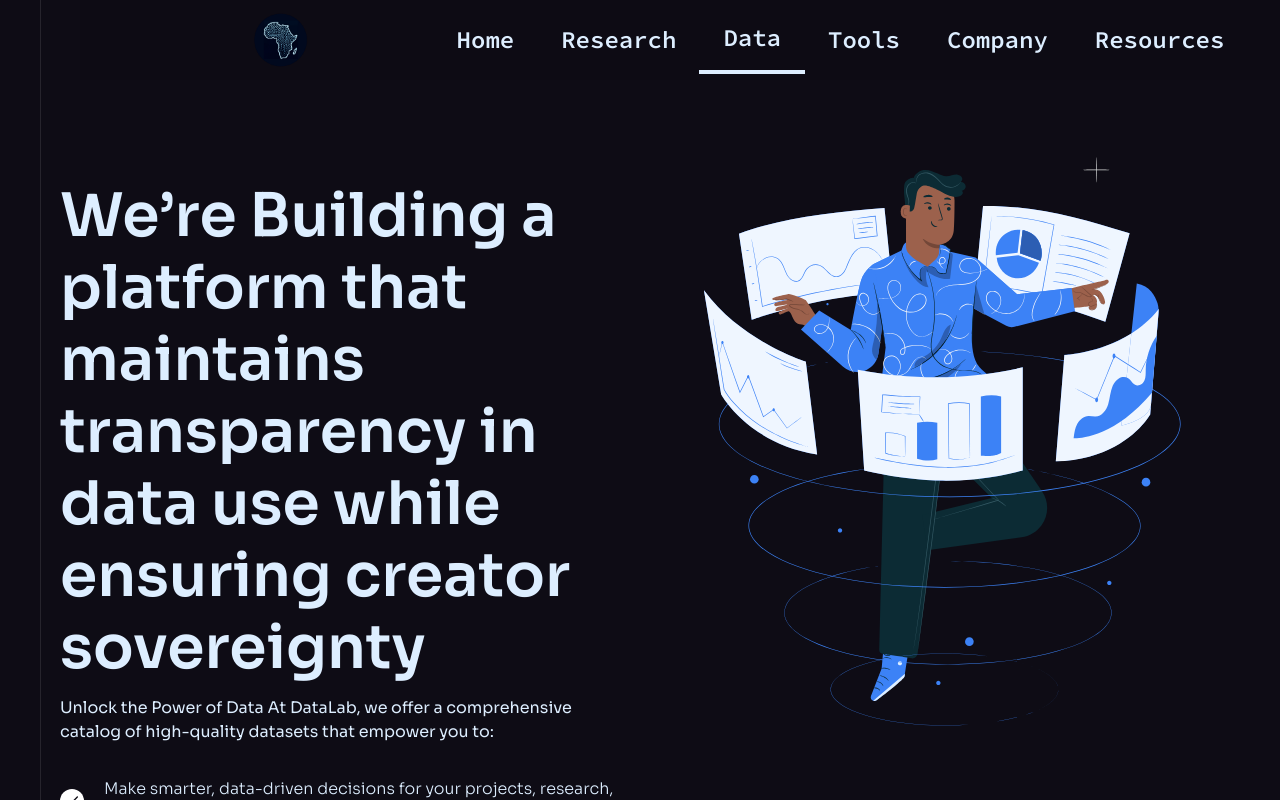
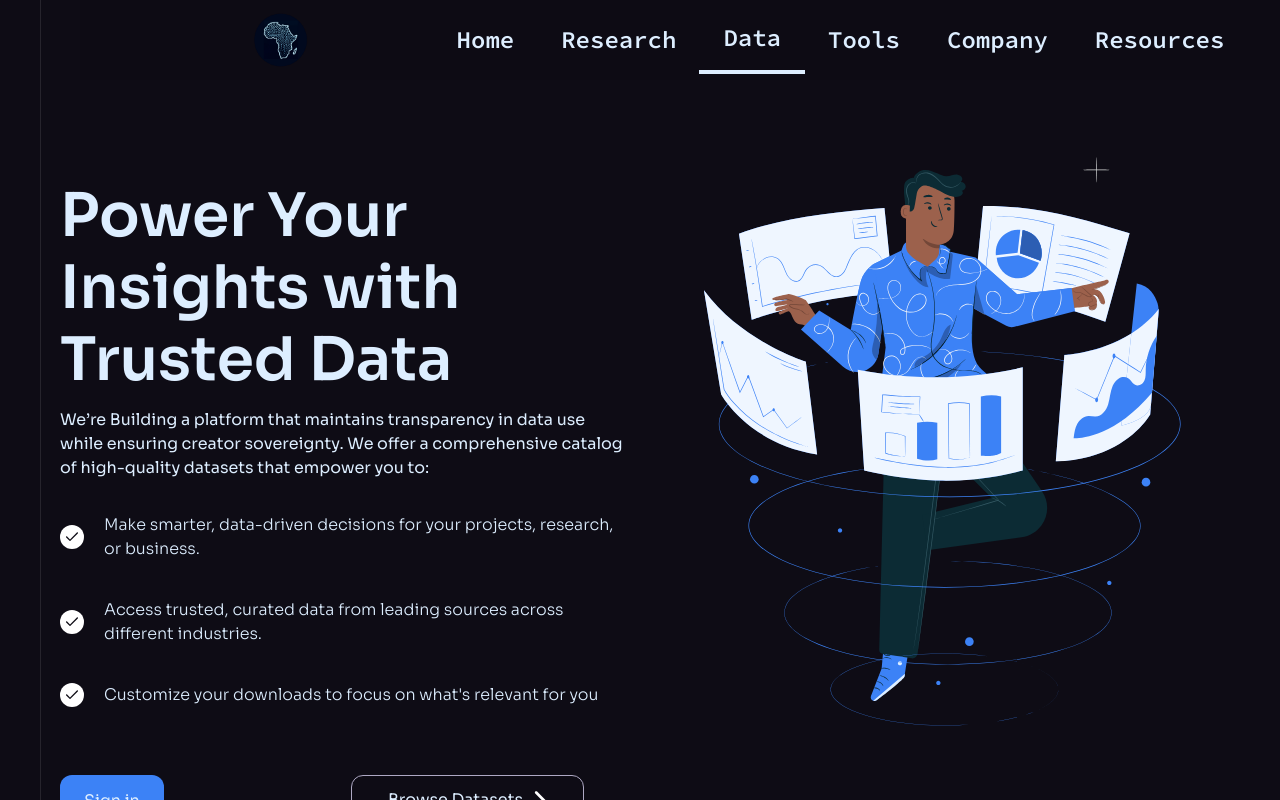
Before and after one commit to Datawise-Africa/datawise_frontend, a React (Vite) app: page /datalab in a window 1280 px wide. Shown: the top 800 px of the page. Built offline with nearby package versions, Linux system fonts and the light colour scheme.

Commit message:
Modified Data title

```diff
--- a/src/pages/data/Data.jsx
+++ b/src/pages/data/Data.jsx
@@ -39,11 +39,11 @@ const Data = () => {
           <div className="grid grid-cols-1 lg:grid-cols-2 gap-8 items-start">
           <div className="md:mt-10"> {/* Should be on the left  */}
             <h1 className="h1 mt-5 text-n-14">
-              We’re Building a platform that maintains transparency in data use while ensuring creator sovereignty
+              Power Your Insights with Trusted Data
             </h1>
 
             <p className="p mt-3">
-            Unlock the Power of Data At DataLab, we offer a comprehensive catalog of high-quality datasets that empower you to:
+            We’re Building a platform that maintains transparency in data use while ensuring creator sovereignty. We offer a comprehensive catalog of high-quality datasets that empower you to:
             <span className="">
               <ul className="mt-5 mb-10 md:mb-14">
                   <li className="mb-3 py-3">
```
